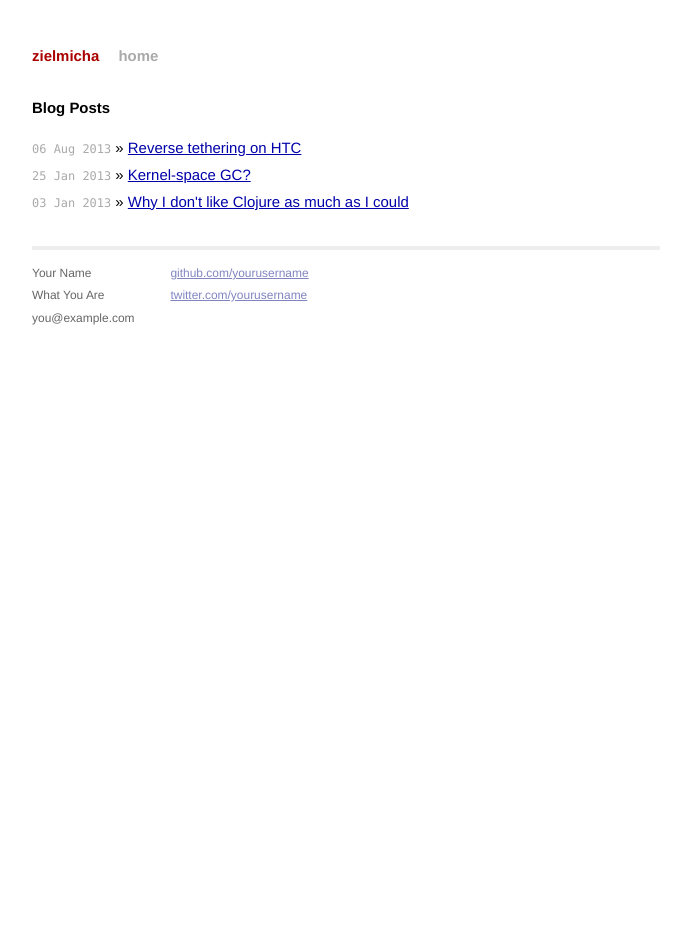
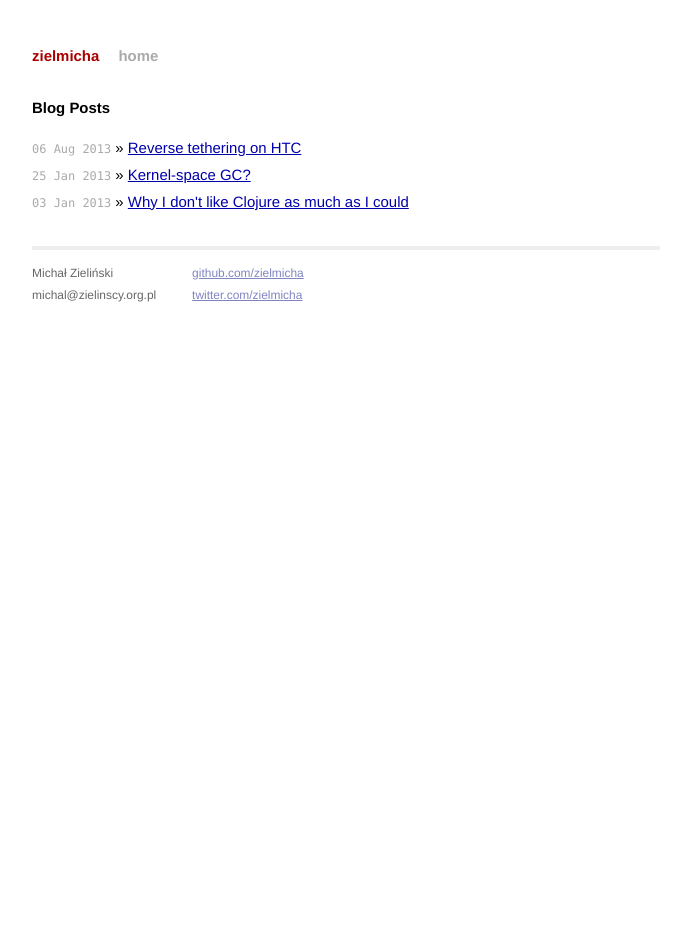
Before and after one commit to zielmicha/zielmicha.com, a Jekyll site: the page built from index.html, in a window 1280 px wide. Shown: the whole page, without its empty margins (294-985 px from the left). Built offline with Jekyll 4.4.1, drawn with Linux system fonts in a browser that asks for light colours; Markdown is read by kramdown in place of the engine named in the settings; the list of posts is cut into pages by our own code.

Commit message:
personalize layout

```diff
--- a/_layouts/default.html
+++ b/_layouts/default.html
@@ -26,15 +26,14 @@
           <div class="footer">
             <div class="contact">
               <p>
-                Your Name<br />
-                What You Are<br />
-                you@example.com
+                Michał Zieliński<br />
+                michal@zielinscy.org.pl
               </p>
             </div>
             <div class="contact">
               <p>
-                <a href="https://github.com/yourusername">github.com/yourusername</a><br />
-                <a href="https://twitter.com/yourusername">twitter.com/yourusername</a><br />
+                <a href="https://github.com/zielmicha">github.com/zielmicha</a><br />
+                <a href="https://twitter.com/zielmicha">twitter.com/zielmicha</a><br />
               </p>
             </div>
           </div>
```
